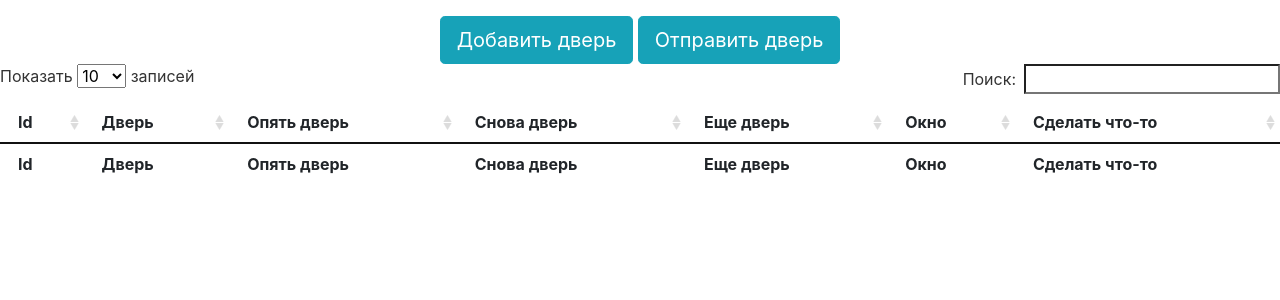
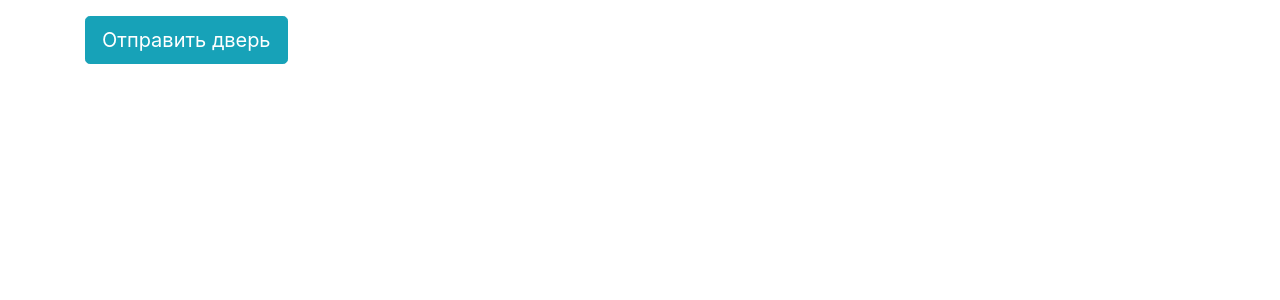
Before and after one commit to CorazonEspinado/dveri, a Laravel app: page / in a window 1280 px wide. Shown: the part 90-390 px from the top of the page. Run offline with Laravel 8, Linux system fonts and the light colour scheme; lists and menus that the app fills with data are empty; some libraries are stand-ins or nearby versions.

Commit message:
07.03.18 13:40

```diff
--- a/app/Http/Controllers/MainController.php
+++ b/app/Http/Controllers/MainController.php
@@ -10,7 +10,5 @@ class MainController extends Controller
        return view('main.main');
    }
 
-   public function GetDoors(){
-       return response;
-   }
+
 }
--- a/composer.json
+++ b/composer.json
@@ -8,7 +8,8 @@
         "php": ">=7.1.3",
         "fideloper/proxy": "~4.0",
         "laravel/framework": "5.6.*",
-        "laravel/tinker": "~1.0"
+        "laravel/tinker": "~1.0",
+        "magicalex/write-ini-file": "1.2.*"
     },
     "require-dev": {
         "filp/whoops": "~2.0",
--- a/resources/views/main/main.blade.php
+++ b/resources/views/main/main.blade.php
@@ -1,7 +1,7 @@
 @extends('layouts.template')
 @include('main.todoor');
 @section ('content')
- <script src="{{asset('js/doors.js')}}"></script>
+
 
 
 
@@ -20,11 +20,7 @@
     <div class="container">
 
 
-        <ul class="nav justify-content-center">
-            <li class="nav-item">
-                <button type="button" class="btn btn-info btn-lg" data-toggle="modal" data-target="#addNewTask"
-                        id="addNewTask">Добавить дверь
-                </button>
+
                 <button type="button" class="btn btn-info btn-lg" data-toggle="modal" data-target="#todoor"
                         id="senddoor">Отправить дверь
                 </button>
@@ -36,37 +32,6 @@
     </div>
 
 
-    <table id="door-table" class="display" cellspacing="0" width="100%">
-        <thead>
-        <tr>
-            <th>Id</th>
-            <th>Дверь</th>
-            <th>Опять дверь</th>
-            <th>Снова дверь</th>
-            <th>Еще дверь</th>
-            <th>Окно</th>
-            <th>Сделать что-то</th>
-            <!-- <th>Izpildīt līdz</th> -->
-
-
-        </tr>
-        </thead>
-        <tfoot>
-        <tr>
-           <th>Id</th>
-            <th>Дверь</th>
-            <th>Опять дверь</th>
-            <th>Снова дверь</th>
-            <th>Еще дверь</th>
-            <th>Окно</th>
-            <th>Сделать что-то</th>
-
-        </tr>
-        </tfoot>
-        <tbody>
-
-        </tbody>
-    </table>
 
     <!-- Modal -->
 
--- a/resources/views/main/todoor.blade.php
+++ b/resources/views/main/todoor.blade.php
@@ -16,34 +16,48 @@
 
                     <div class="col-4-md">
                         <div class="form-group">
-                            <label>
-                                1
+                            <label for="refresh_interval">
+                                Info-refresh-interval:
                             </label>
-                            <textarea class="form-control" name="1" id="1"></textarea>
+                            <input type="number" name='refresh_interval' id='refresh_interval'>
                         </div>
                     </div>
 
 
                     <div class="col-4-md">
                         <div class="form-group">
-                            <label>
-                                2
+                            <label for='refresh_url'>
+                                Refresh URL:
                             </label>
+                            <input type="url">
                         </div>
+                    </div>
+
+
+                <div class="col-4-md">
+                    <div class="form-group">
+                        <label for='watchdog_interval'>
+                            Watchdog Interval:
+                        </label>
+                        <input type="number" name='watchdog_interval' id='watchdog_interval'>
                     </div>
                 </div>
 
                 <div class="col-4-md">
-                    <div class="form-group"  id="2">
-                        <input type="text" name="3" id="3" class="form-control"/>
+                    <div class="form-group">
+                        <label for='upload_interval'>
+                            Upload Interval:
+                        </label>
+                        <input type="number" name='upload_interval' id='upload_interval'>
 
                     </div>
                 </div>
+
                 <div class="col-4-md">
 
                 </div>
 
-
+ </div>
                 <div class="modal-footer">
                     <input type="submit" class="btn btn-success  pull-left" value="Сохранить">
 
```
Also changed, not shown: app/Console/Commands/SendEmails.php (added, +42 -0 lines), 1 other file.
